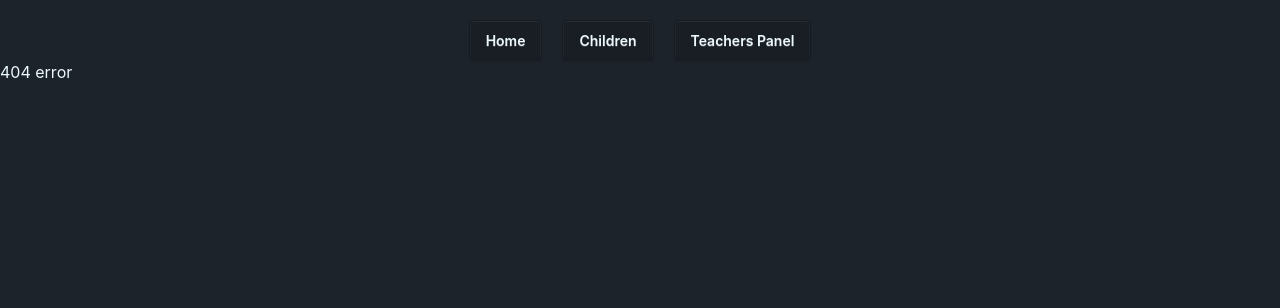
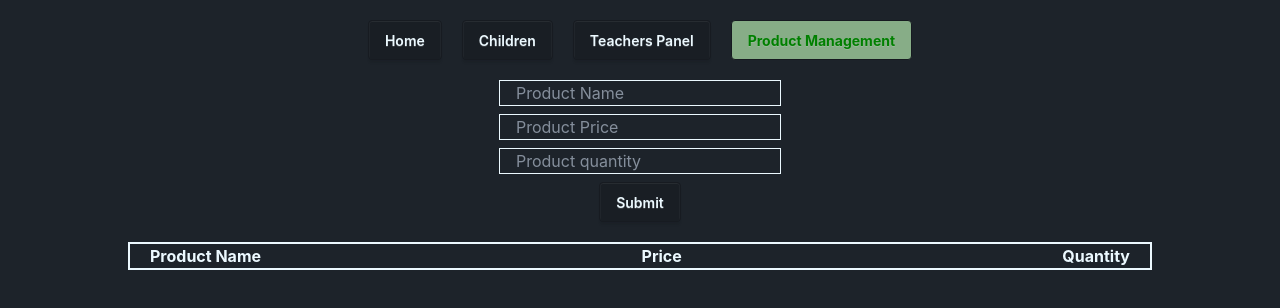
Before and after one commit to naimul0157/react-form-practice, a React (Vite) app: page /product_management in a window 1280 px wide. Before the commit this address had no page. Shown: the top 308 px of the page. Built offline with nearby package versions, Linux system fonts and the light colour scheme.

Commit message:
product management added

```diff
--- a/src/components/Header/Header.jsx
+++ b/src/components/Header/Header.jsx
@@ -8,6 +8,7 @@ const Header = () => {
                 <NavLink className='btn hover:bg-green-400' to={'/'}>Home</NavLink>
                 <NavLink className='btn hover:bg-green-400' to={'children'}>Children</NavLink>
                 <NavLink className={'btn hover:bg-green-400'} to={'teacher'}>Teachers Panel</NavLink>
+                <NavLink className={'btn hover:bg-green-400'} to={'product_management'}>Product Management</NavLink>
             </nav>
         </div>
     );
--- /dev/null
+++ b/src/components/ProductManagement/ProductDetails.jsx
@@ -0,0 +1,16 @@
+import React from 'react';
+
+const ProductDetails = ({ product }) => {
+    const { name, price, quantity } = product;
+    return (
+        <div>
+                <tr className='flex w-full justify-between px-5 border'>
+                    <td>{name}</td>
+                    <td>{price}</td>
+                    <td>{quantity}</td>
+                </tr>
+        </div>
+    );
+};
+
+export default ProductDetails;
--- /dev/null
+++ b/src/components/ProductManagement/ProductForm.jsx
@@ -0,0 +1,31 @@
+import React from 'react';
+
+const ProductForm = ({handleAddProduct}) => {
+
+    const handleSubmit = e=>{
+        e.preventDefault();
+        const name = e.target.name.value;
+        const price = e.target.price.value;
+        const quantity = e.target.Quantity.value;
+
+        const productDetail = {
+            name,
+            price,
+            quantity
+        }
+        handleAddProduct(productDetail);
+    }
+    return (
+        <div className='text-center py-5'>
+            <form onSubmit={handleSubmit}>
+                <input type="text" placeholder='Product Name' name='name' className='border px-4 mb-2' /><br />
+                <input type="text" placeholder='Product Price' name='price' className='border px-4 mb-2' /><br />
+                <input type="text" placeholder='Product quantity' name='Quantity' className='border px-4 mb-2' /><br />
+                <input type="submit" value="Submit" className='btn'/>
+
+            </form>
+        </div>
+    );
+};
+
+export default ProductForm;
--- /dev/null
+++ b/src/components/ProductManagement/ProductManagement.jsx
@@ -0,0 +1,21 @@
+import React, { useState } from 'react';
+import ProductForm from './ProductForm';
+import ProductTable from './ProductTable';
+
+const ProductManagement = () => {
+
+    const [productDetail, setProductDetail] = useState([]);
+    const handleAddProduct  = newproduct =>{
+        const newproducts = [...productDetail, newproduct];
+        setProductDetail(newproducts)
+    }
+    // console.log(productDetail);
+    return (
+        <div>
+            <ProductForm handleAddProduct={handleAddProduct}></ProductForm>
+            <ProductTable productDetail={productDetail}></ProductTable>
+        </div>
+    );
+};
+
+export default ProductManagement;
--- /dev/null
+++ b/src/components/ProductManagement/ProductTable.jsx
@@ -0,0 +1,22 @@
+import React from 'react';
+import ProductDetails from './ProductDetails';
+
+const ProductTable = ({productDetail}) => {
+
+    return (
+        <div className='w-4/5 mx-auto border-2'>
+          <table className='w-full'>
+                <tr className='flex w-full justify-between px-5'>
+                    <th>Product Name</th>
+                    <th>Price</th>
+                    <th>Quantity</th>
+                </tr>
+            </table>
+            {
+                productDetail.map(product => <ProductDetails product={product}></ProductDetails>)
+            }
+        </div>
+    );
+};
+
+export default ProductTable;
--- a/src/main.jsx
+++ b/src/main.jsx
@@ -8,14 +8,14 @@ import Root from './components/Root/Root.jsx';
 import Home from './components/Home/Home.jsx';
 import Children from './components/Children/Children.jsx';
 import Teachers from './components/Teachers/Teachers.jsx';
-import HookForm from './components/HookForm.jsx/HookForm.jsx';
+import ProductManagement from './components/ProductManagement/ProductManagement.jsx';
 
 const router = createBrowserRouter([
   {
     path: '/',
     Component: Root,
     children: [
-      { index: true, Component: HookForm },
+      { index: true, Component: Home },
       {
         path: 'children',
         loader: ()=> fetch('https://jsonplaceholder.typicode.com/users').then(res => res.json()),
@@ -24,6 +24,10 @@ const router = createBrowserRouter([
       { path: 'teacher',
         loader: ()=> fetch('https://jsonplaceholder.typicode.com/posts').then(res => res.json()),
         Component: Teachers },
+      {
+        path: 'product_management',
+        Component: ProductManagement
+      },
       {
         path: '*',
         element: <h3>404 error</h3>
```
